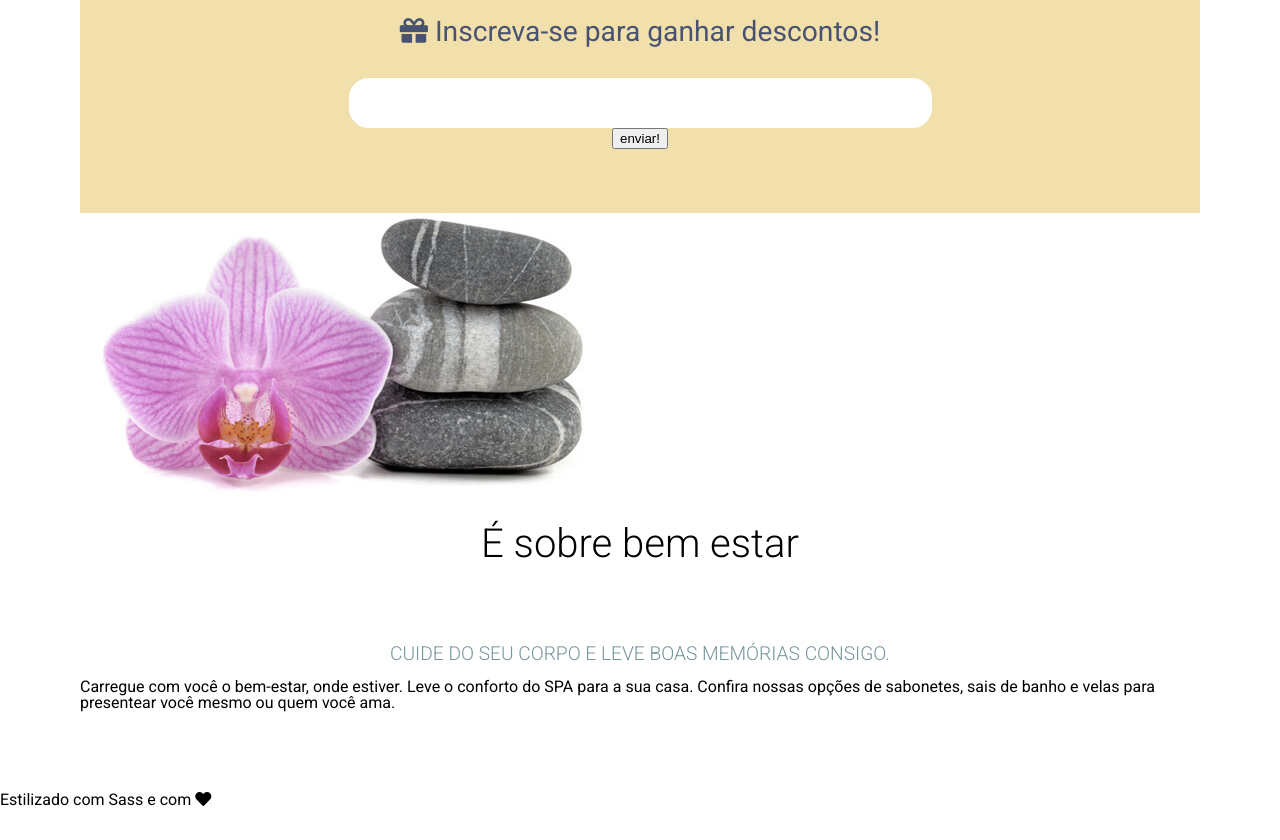
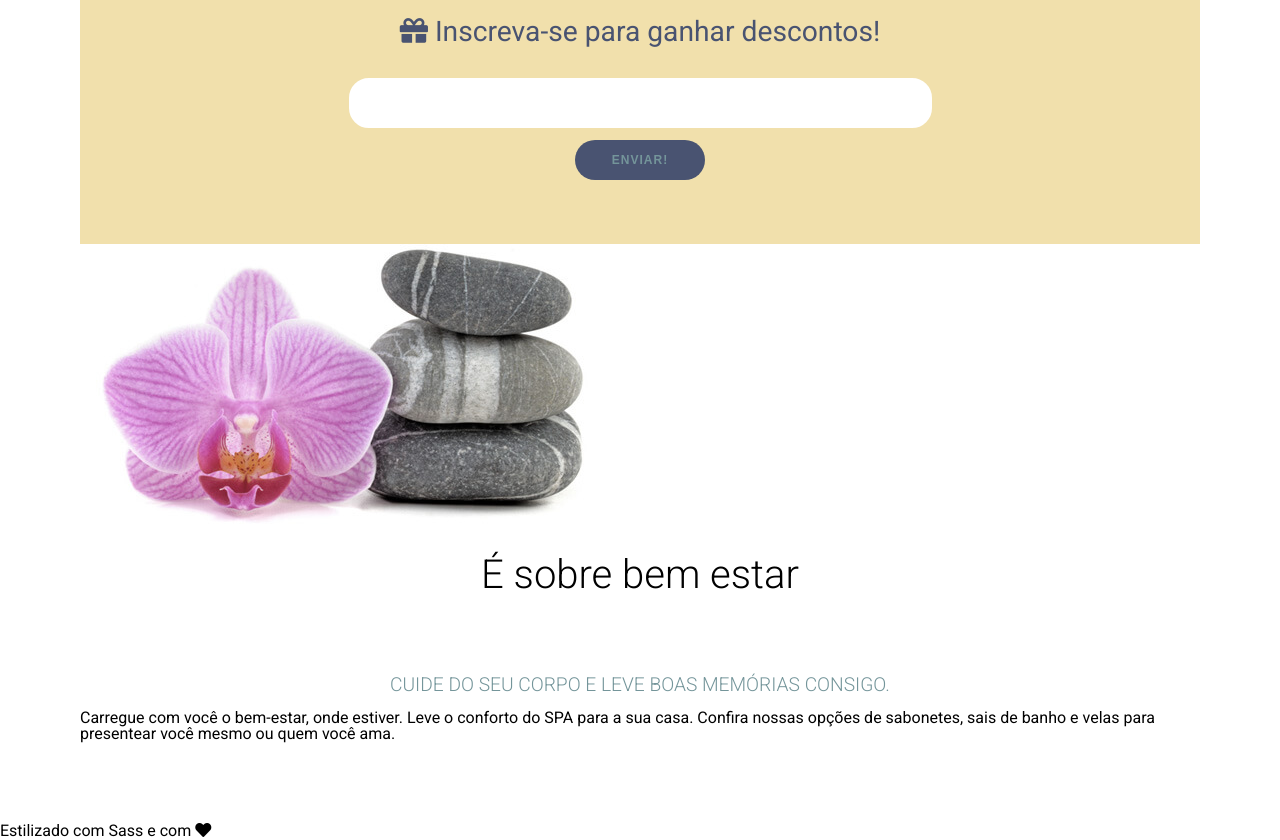
Before and after one commit to otaviohenrique1/alura_spa_projeto_inicial_curso_sass_css, a website: page index.html in a window 1280 px wide. Shown: the part 1120-1960 px from the top of the page. Before the commit the page ends 1929 px from the top, so only its background shows below. Drawn offline with nearby package versions, Linux system fonts and the light colour scheme.

Commit message:
commit 14

```diff
--- a/styles/style.css
+++ b/styles/style.css
@@ -116,15 +116,14 @@ nav ul li a:hover {
   margin: 2rem;
   font-size: 1.7647058824rem;
 }
-
-.input {
+#cupom .input {
   margin: 0 auto;
   width: 575px;
   border-radius: 20px;
   border: 4px solid white;
   background: white;
 }
-.input input {
+#cupom .input input {
   border-radius: 20px;
   height: 40px;
   border: none;
@@ -133,9 +132,30 @@ nav ul li a:hover {
   text-align: center;
   font-size: 26px;
 }
-.input:hover, .input:focus-within {
+#cupom .input:hover, #cupom .input:focus-within {
   box-shadow: 1px 1px 8px 1px #495371;
   outline: none;
 }
+#cupom button {
+  text-transform: uppercase;
+  margin-top: 0.75rem;
+  outline: none;
+  height: 40px;
+  text-align: center;
+  width: 130px;
+  background-color: #495371;
+  color: #74959A;
+  letter-spacing: 1px;
+  font-size: 12px;
+  font-weight: bold;
+  cursor: pointer;
+  border: 2px #495371;
+  border-radius: 40px;
+}
+#cupom button:hover {
+  background-color: #74959A;
+  color: #495371;
+  border-color: #F1E0AC;
+}
 
 /*# sourceMappingURL=style.css.map */
```
Also changed, not shown: 1 other file.
